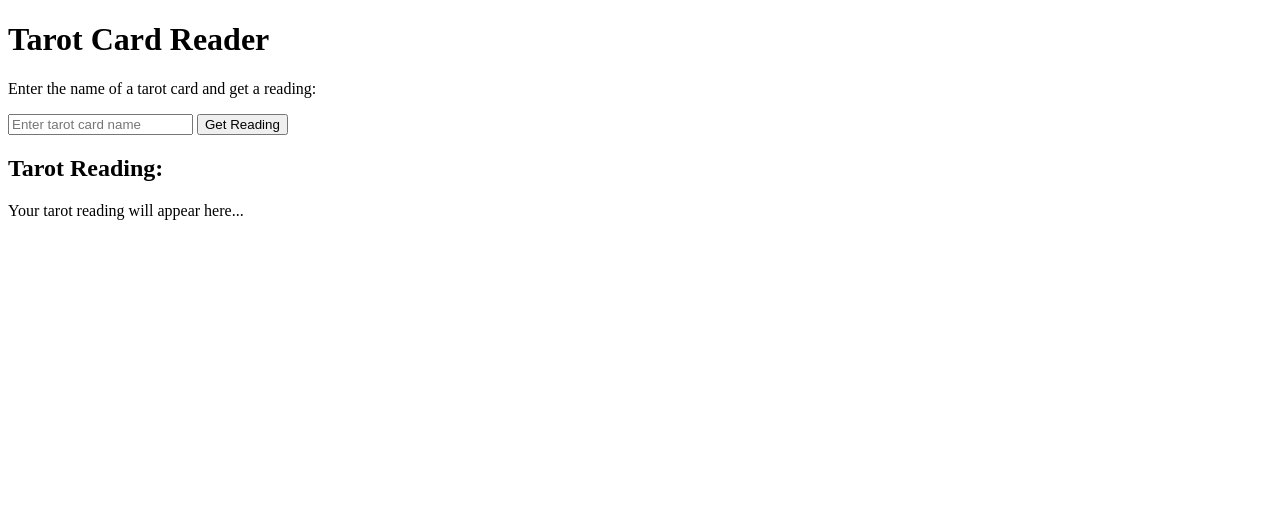
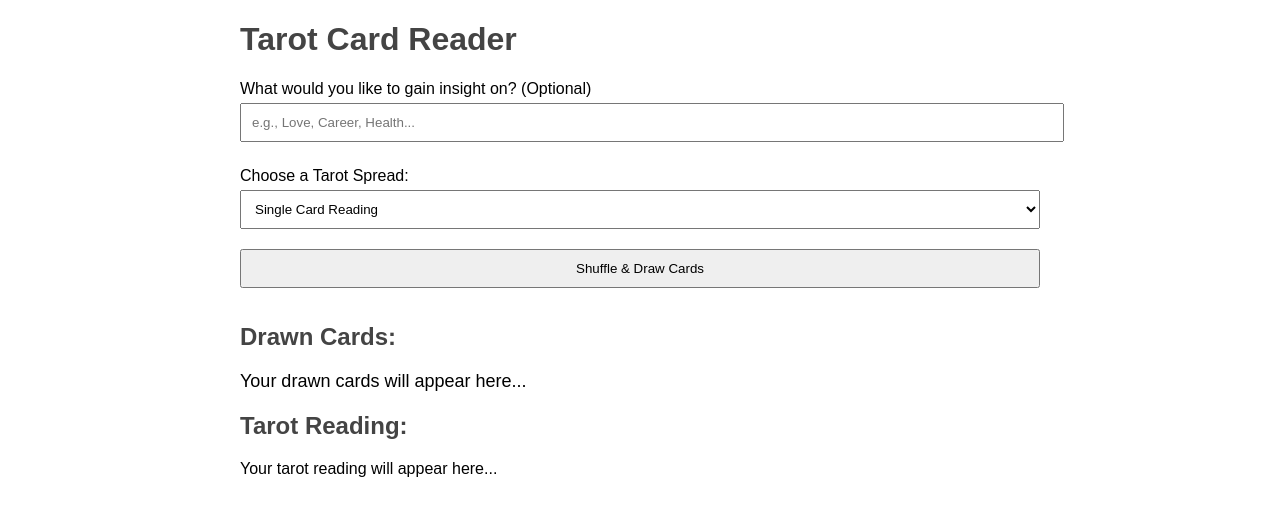
Before and after one commit to zaphoid/tarot-card-reader, a Flask app: page / in a window 1280 px wide. Shown: the top 516 px of the page. Run offline with Flask 2, Linux system fonts and the light colour scheme.

Commit message:
Updated Tarot Card Reader: Added insight field, spreads, and readings

```diff
--- a/app.py
+++ b/app.py
@@ -1,37 +1,79 @@
 from flask import Flask, render_template, jsonify, request
 import os
 from openai import OpenAI
+import random
 
 app = Flask(__name__)
 
 # Initialize the OpenAI client with the API key from the environment variable
-client = OpenAI(
-    api_key=os.environ.get("OPENAI_API_KEY"),
-)
+client = OpenAI(api_key=os.environ.get("OPENAI_API_KEY"))
+
+
+# Define the standard 78-card tarot deck (Major and Minor Arcana)
+tarot_deck = [
+    # Major Arcana (22 cards)
+    'The Fool', 'The Magician', 'The High Priestess', 'The Empress', 'The Emperor',
+    'The Hierophant', 'The Lovers', 'The Chariot', 'Strength', 'The Hermit',
+    'Wheel of Fortune', 'Justice', 'The Hanged Man', 'Death', 'Temperance',
+    'The Devil', 'The Tower', 'The Star', 'The Moon', 'The Sun',
+    'Judgement', 'The World',
+
+    # Minor Arcana - Cups (14 cards)
+    'Ace of Cups', 'Two of Cups', 'Three of Cups', 'Four of Cups', 'Five of Cups',
+    'Six of Cups', 'Seven of Cups', 'Eight of Cups', 'Nine of Cups', 'Ten of Cups',
+    'Page of Cups', 'Knight of Cups', 'Queen of Cups', 'King of Cups',
+
+    # Minor Arcana - Pentacles (14 cards)
+    'Ace of Pentacles', 'Two of Pentacles', 'Three of Pentacles', 'Four of Pentacles',
+    'Five of Pentacles', 'Six of Pentacles', 'Seven of Pentacles', 'Eight of Pentacles',
+    'Nine of Pentacles', 'Ten of Pentacles', 'Page of Pentacles', 'Knight of Pentacles',
+    'Queen of Pentacles', 'King of Pentacles',
+
+    # Minor Arcana - Swords (14 cards)
+    'Ace of Swords', 'Two of Swords', 'Three of Swords', 'Four of Swords',
+    'Five of Swords', 'Six of Swords', 'Seven of Swords', 'Eight of Swords',
+    'Nine of Swords', 'Ten of Swords', 'Page of Swords', 'Knight of Swords',
+    'Queen of Swords', 'King of Swords',
+
+    # Minor Arcana - Wands (14 cards)
+    'Ace of Wands', 'Two of Wands', 'Three of Wands', 'Four of Wands', 'Five of Wands',
+    'Six of Wands', 'Seven of Wands', 'Eight of Wands', 'Nine of Wands', 'Ten of Wands',
+    'Page of Wands', 'Knight of Wands', 'Queen of Wands', 'King of Wands'
+]
 
 @app.route('/')
 def home():
-    return render_template('index.html')  # Serve the HTML file
+    return render_template('index.html')
+
+@app.route('/shuffle', methods=['POST'])
+def shuffle_deck():
+    data = request.json
+    spread = int(data.get('spread', 1))  # Number of cards to draw (default to 1)
+    shuffled_deck = random.sample(tarot_deck, len(tarot_deck))  # Shuffle the deck
+    drawn_cards = shuffled_deck[:spread]  # Draw the number of cards based on the spread
+
+    return jsonify({'cards': drawn_cards})
 
 @app.route('/tarot', methods=['POST'])
 def tarot():
     data = request.json
-    card = data.get('card', 'Unknown')
+    cards = data.get('cards', [])
+    insight = data.get('insight', '')
 
-    # Use the new API method for ChatCompletion
-    response = client.chat.completions.create(
-        model="gpt-3.5-turbo",
-        messages=[
-            {"role": "system", "content": "You are a tarot reader."},
-            {"role": "user", "content": f"Tell me about the tarot card {card}."}
-        ]
-    )
+    readings = []
+    for card in cards:
+        # Use OpenAI's Chat API to generate the tarot card reading, with the user's insight in mind
+        response = client.chat.completions.create(
+            model="gpt-3.5-turbo",
+            messages=[
+                {"role": "system", "content": "You are a tarot reader."},
+                {"role": "user", "content": f"Tell me about the tarot card {card} in relation to {insight}."}
+            ]
+        )
+        response_message = response.choices[0].message.content
+        readings.append({'card': card, 'reading': response_message})
 
-    # Extract the response from OpenAI
-    response_message = response.choices[0].message.content
-    print(response_message)  # For debugging
-
-    return jsonify({'card': card, 'reading': response_message})
+    return jsonify({'readings': readings})
 
 if __name__ == '__main__':
     app.run(debug=True)
--- a/static/js/script.js
+++ b/static/js/script.js
@@ -1,18 +1,46 @@
-function getReading() {
-    var cardName = document.getElementById('card').value;
+function shuffleAndDraw() {
+    // Get the user input and spread type
+    var insight = document.getElementById('insight').value;
+    var spread = document.getElementById('spread').value;
 
-    // Fetch request to the Flask backend
+    // Prepare the POST request to shuffle the deck and draw the number of cards
+    fetch('/shuffle', {
+        method: 'POST',
+        headers: {
+            'Content-Type': 'application/json'
+        },
+        body: JSON.stringify({ insight: insight, spread: spread })  // Send user's input and spread choice
+    })
+    .then(response => response.json())
+    .then(data => {
+        const drawnCards = data.cards;
+        document.getElementById('cards').innerHTML = `You drew: ${drawnCards.join(', ')}`;
+
+        // Now that we have the drawn cards, request their readings
+        getReadings(drawnCards, insight);
+    })
+    .catch(error => {
+        console.error('Error:', error);
+        document.getElementById('cards').innerHTML = 'An error occurred while shuffling the deck.';
+    });
+}
+
+function getReadings(cards, insight) {
     fetch('/tarot', {
         method: 'POST',
         headers: {
             'Content-Type': 'application/json'
         },
-        body: JSON.stringify({ card: cardName })
+        body: JSON.stringify({ cards: cards, insight: insight })  // Send the drawn cards and the insight question
     })
     .then(response => response.json())
     .then(data => {
-        // Display the result in the div
-        document.getElementById('result').innerHTML = `<strong>Reading for ${data.card}:</strong> ${data.reading}`;
+        // Display the readings for the cards
+        let readingsHtml = '';
+        data.readings.forEach(reading => {
+            readingsHtml += `<strong>${reading.card}:</strong> ${reading.reading}<br>`;
+        });
+        document.getElementById('result').innerHTML = readingsHtml;
     })
     .catch(error => {
         console.error('Error:', error);
--- a/templates/index.html
+++ b/templates/index.html
@@ -4,16 +4,66 @@
     <meta charset="UTF-8">
     <meta name="viewport" content="width=device-width, initial-scale=1.0">
     <title>Tarot Card Reader</title>
-    <!-- Correctly reference the static JS file using Flask's url_for -->
     <script src="{{ url_for('static', filename='js/script.js') }}"></script>
+    <style>
+        body {
+            font-family: Arial, sans-serif;
+            margin: 20px;
+        }
+        h1, h2 {
+            color: #444;
+        }
+        .container {
+            max-width: 800px;
+            margin: 0 auto;
+        }
+        label {
+            display: block;
+            margin-top: 10px;
+        }
+        input, select, button {
+            width: 100%;
+            padding: 10px;
+            margin-top: 5px;
+            margin-bottom: 15px;
+        }
+        .result-section {
+            margin-top: 20px;
+        }
+        .card-display {
+            font-size: 18px;
+            margin-top: 10px;
+        }
+    </style>
 </head>
 <body>
-    <h1>Tarot Card Reader</h1>
-    <p>Enter the name of a tarot card and get a reading:</p>
-    <input type="text" id="card" placeholder="Enter tarot card name">
-    <button onclick="getReading()">Get Reading</button>
+    <div class="container">
+        <h1>Tarot Card Reader</h1>
 
-    <h2>Tarot Reading:</h2>
-    <div id="result">Your tarot reading will appear here...</div>
+        <!-- User Input for Tarot Insight Question -->
+        <label for="insight">What would you like to gain insight on? (Optional)</label>
+        <input type="text" id="insight" placeholder="e.g., Love, Career, Health...">
+
+        <!-- Dropdown to Select Tarot Spread -->
+        <label for="spread">Choose a Tarot Spread:</label>
+        <select id="spread">
+            <option value="1">Single Card Reading</option>
+            <option value="3">Three Card Spread (Past, Present, Future)</option>
+            <option value="10">Celtic Cross Spread (10 cards)</option>
+        </select>
+
+        <!-- Button to Shuffle and Draw Cards -->
+        <button onclick="shuffleAndDraw()">Shuffle & Draw Cards</button>
+
+        <!-- Display Drawn Cards -->
+        <h2>Drawn Cards:</h2>
+        <div id="cards" class="card-display">Your drawn cards will appear here...</div>
+
+        <!-- Display Tarot Reading Results -->
+        <div class="result-section">
+            <h2>Tarot Reading:</h2>
+            <div id="result">Your tarot reading will appear here...</div>
+        </div>
+    </div>
 </body>
 </html>
```
Also changed, not shown: 2 other files.
